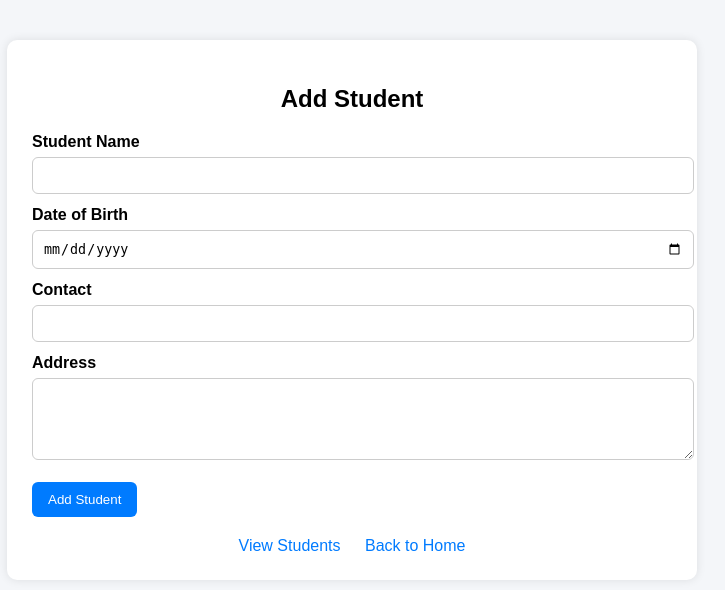
After one commit to Jithin-Joy-Arakkal/Student-Management-System, a PHP site: page /students/add_student.php in a window 1280 px wide. The commit adds this page. Shown: the top 590 px of the page, without its empty margins (288-1013 px from the left). Run offline with PHP 8.4, Linux system fonts and the light colour scheme; some libraries are stand-ins or nearby versions.

Commit message:
Added Student Module and added links in index.php

```diff
--- /dev/null
+++ b/sms-project/students/add_student.php
@@ -0,0 +1,168 @@
+<?php
+require_once '../config/db.php';
+
+$message = "";
+$error = "";
+
+if ($_SERVER["REQUEST_METHOD"] == "POST") {
+    $name = trim($_POST['name'] ?? '');
+    $date_of_birth = $_POST['date_of_birth'] ?? '';
+    $contact = trim($_POST['contact'] ?? '');
+    $address = trim($_POST['address'] ?? '');
+
+    if (empty($name) || empty($date_of_birth) || empty($contact) || empty($address)) {
+        $error = "All fields are required.";
+    } else {
+        try {
+            $sql = "INSERT INTO students (name, date_of_birth, contact, address)
+                    VALUES (:name, :date_of_birth, :contact, :address)";
+            $stmt = $conn->prepare($sql);
+            $stmt->execute([
+                ':name' => $name,
+                ':date_of_birth' => $date_of_birth,
+                ':contact' => $contact,
+                ':address' => $address
+            ]);
+
+            $message = "Student added successfully.";
+
+            $name = "";
+            $date_of_birth = "";
+            $contact = "";
+            $address = "";
+        } catch (PDOException $e) {
+            if ($e->getCode() == '23505') {
+                $error = "Contact already exists. Please use a unique contact number.";
+            } else {
+                $error = "Error adding student: " . $e->getMessage();
+            }
+        }
+    }
+}
+?>
+
+<!DOCTYPE html>
+<html lang="en">
+<head>
+    <meta charset="UTF-8">
+    <meta name="viewport" content="width=device-width, initial-scale=1.0">
+    <title>Add Student</title>
+    <style>
+        body {
+            font-family: Arial, sans-serif;
+            background: #f4f6f9;
+            margin: 0;
+            padding: 0;
+        }
+
+        .container {
+            width: 50%;
+            margin: 40px auto;
+            background: #fff;
+            padding: 25px;
+            border-radius: 10px;
+            box-shadow: 0 0 10px rgba(0,0,0,0.1);
+        }
+
+        h2 {
+            text-align: center;
+            margin-bottom: 20px;
+        }
+
+        label {
+            font-weight: bold;
+            display: block;
+            margin-top: 12px;
+        }
+
+        input, textarea {
+            width: 100%;
+            padding: 10px;
+            margin-top: 6px;
+            border: 1px solid #ccc;
+            border-radius: 6px;
+        }
+
+        textarea {
+            resize: vertical;
+        }
+
+        button {
+            margin-top: 18px;
+            background: #007bff;
+            color: white;
+            border: none;
+            padding: 10px 16px;
+            border-radius: 6px;
+            cursor: pointer;
+        }
+
+        button:hover {
+            background: #0056b3;
+        }
+
+        .success {
+            color: green;
+            margin-top: 15px;
+            text-align: center;
+        }
+
+        .error {
+            color: red;
+            margin-top: 15px;
+            text-align: center;
+        }
+
+        .links {
+            margin-top: 20px;
+            text-align: center;
+        }
+
+        .links a {
+            text-decoration: none;
+            color: #007bff;
+            margin: 0 10px;
+        }
+
+        .links a:hover {
+            text-decoration: underline;
+        }
+    </style>
+</head>
+<body>
+
+<div class="container">
+    <h2>Add Student</h2>
+
+    <?php if (!empty($message)) : ?>
+        <p class="success"><?php echo $message; ?></p>
+    <?php endif; ?>
+
+    <?php if (!empty($error)) : ?>
+        <p class="error"><?php echo $error; ?></p>
+    <?php endif; ?>
+
+    <form method="POST" action="">
+        <label for="name">Student Name</label>
+        <input type="text" id="name" name="name" value="<?php echo htmlspecialchars($name ?? ''); ?>" required>
+
+        <label for="date_of_birth">Date of Birth</label>
+        <input type="date" id="date_of_birth" name="date_of_birth" value="<?php echo htmlspecialchars($date_of_birth ?? ''); ?>" required>
+
+        <label for="contact">Contact</label>
+        <input type="text" id="contact" name="contact" value="<?php echo htmlspecialchars($contact ?? ''); ?>" required>
+
+        <label for="address">Address</label>
+        <textarea id="address" name="address" rows="4" required><?php echo htmlspecialchars($address ?? ''); ?></textarea>
+
+        <button type="submit">Add Student</button>
+    </form>
+
+    <div class="links">
+        <a href="view_students.php">View Students</a>
+        <a href="../index.php">Back to Home</a>
+    </div>
+</div>
+
+</body>
+</html>
```
Also changed, not shown: sms-project/index.php (+7 -0 lines), sms-project/students/delete_student.php (added, +27 -0 lines), sms-project/students/edit_student.php (added, +194 -0 lines), sms-project/students/view_students.php (added, +184 -0 lines).
